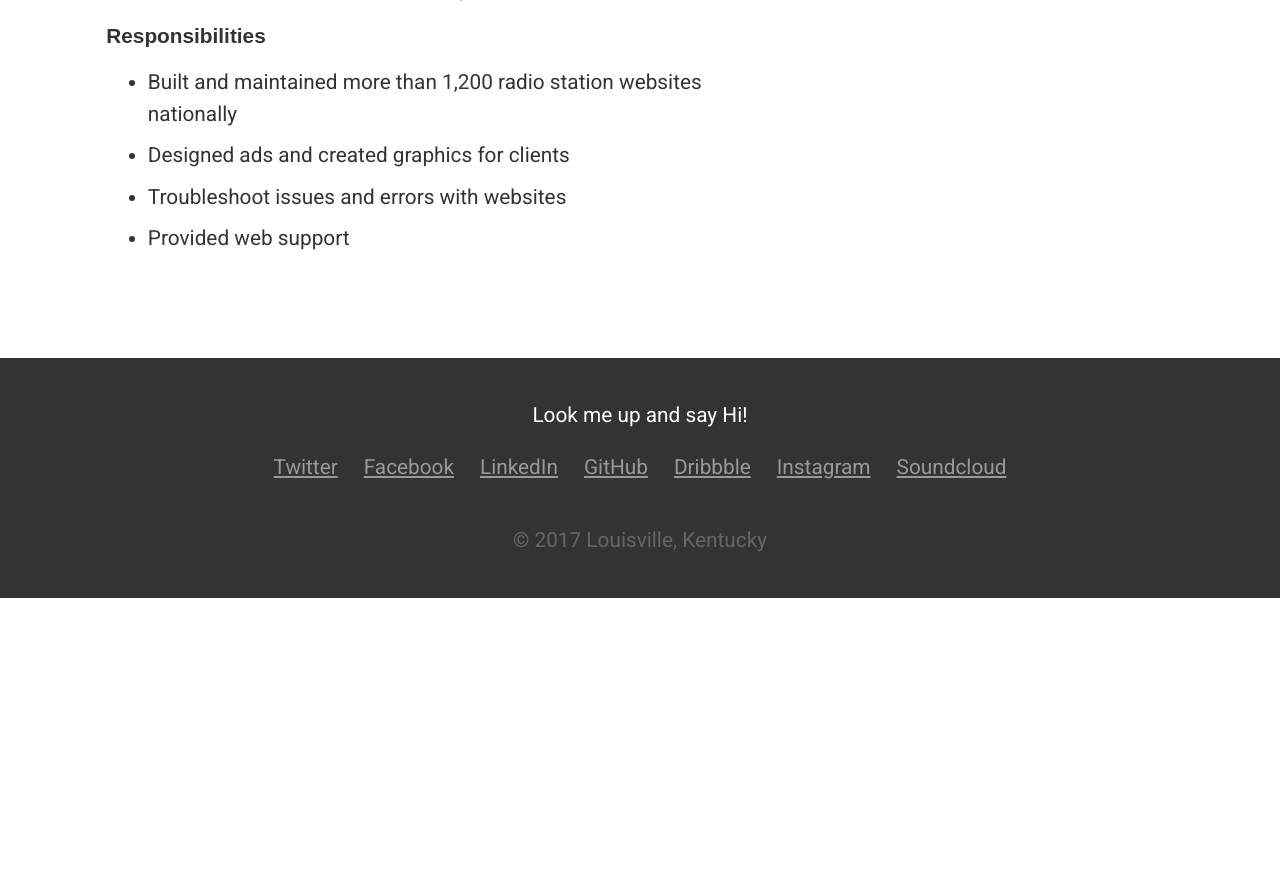
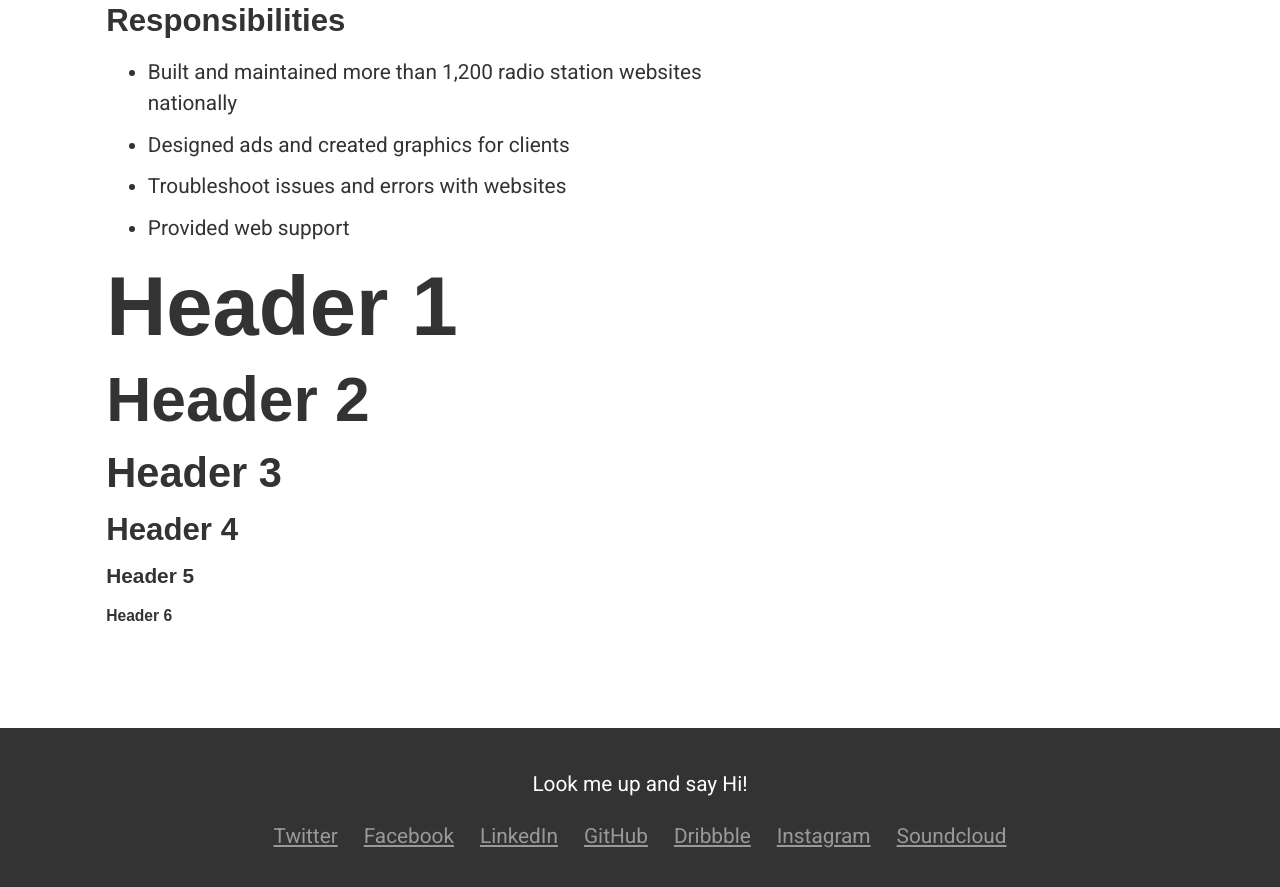
Before and after one commit to line47/line47.github.io, a Jekyll site: the page built from resume.html, in a window 1280 px wide and 900 px high, scrolled down 2127 px. Shown: the top 887 px of the window. Built offline with Jekyll 4.4.1, drawn with Linux system fonts in a browser that asks for light colours; before the commit the page ends 2725 px from its top, so only the background shows below that.

Commit message:
resume page header updates

```diff
--- a/_layouts/resume.html
+++ b/_layouts/resume.html
@@ -9,7 +9,7 @@
         </div>
 
       <div class="page-subheader">
-          <h2 class="page-subtitle">{{ page.subtitle }}</h2>
+          <p class="page-subtitle">{{ page.subtitle }}</p>
       </div>
 
         <div class="content-container">
--- a/resume.html
+++ b/resume.html
@@ -3,16 +3,16 @@
 title: Resume
 subtitle: Working to make the web a better place.
 ---
-<h3>Experience</h3>
+<h2>Experience</h2>
 
-<h4>2006-Present, Creative Director</h4>
+<h3>2006-Present, Creative Director</h3>
 <p>Kentucky.gov, Frankfort, KY</p>
 <p>
     Kentucky.gov partners with Kentucky state government to provide web presence and applications since 1998. In collaboration with all levels of state government ranging from the Governor’s Office to various boards and agencies to local city police departments,
     Kentucky.gov is responsible for assisting in the exploration and improvement of access to public information. Kentucky.gov hosts more than 240 websites and 100 applications. Goals include expanding the base of users who can access public information
     as well as incxreasing the amount and availability of public information and online services for the Commonwealth of Kentucky.
 </p>
-<h5>Responsibilities</h5>
+<h4>Responsibilities</h4>
 <ul>
     <li>
         Establish creative direction for the entire line of online services and programs
@@ -48,12 +48,12 @@
         Stay abreast of technological political and legal changes
     </li>
 </ul>
-<h4>2004-2006, Senior Web Designer</h4>
+<h3>2004-2006, Senior Web Designer</h3>
 <p>
     Kentucky.gov, Frankfort, KY
 </p>
 
-<h5>Responsibilities</h5>
+<h4>Responsibilities</h4>
 <ul>
     <li>
         Design and develop government entity websites and applications throughout Kentucky
@@ -72,12 +72,12 @@
     </li>
 </ul>
 
-<h4>2002-2004, Web Development</h4>
+<h3>2002-2004, Web Development</h3>
 <p>
     Clear Channel Radio Interactive, Covington, KY
 </p>
 
-<h5>Responsibilities</h5>
+<h4>Responsibilities</h4>
 <ul>
     <li>
         Built and maintained more than 1,200 radio station websites nationally
@@ -92,3 +92,10 @@
         Provided web support
     </li>
 </ul>
+
+<h1>Header 1</h1>
+<h2>Header 2</h2>
+<h3>Header 3</h3>
+<h4>Header 4</h4>
+<h5>Header 5</h5>
+<h6>Header 6</h6>
```
